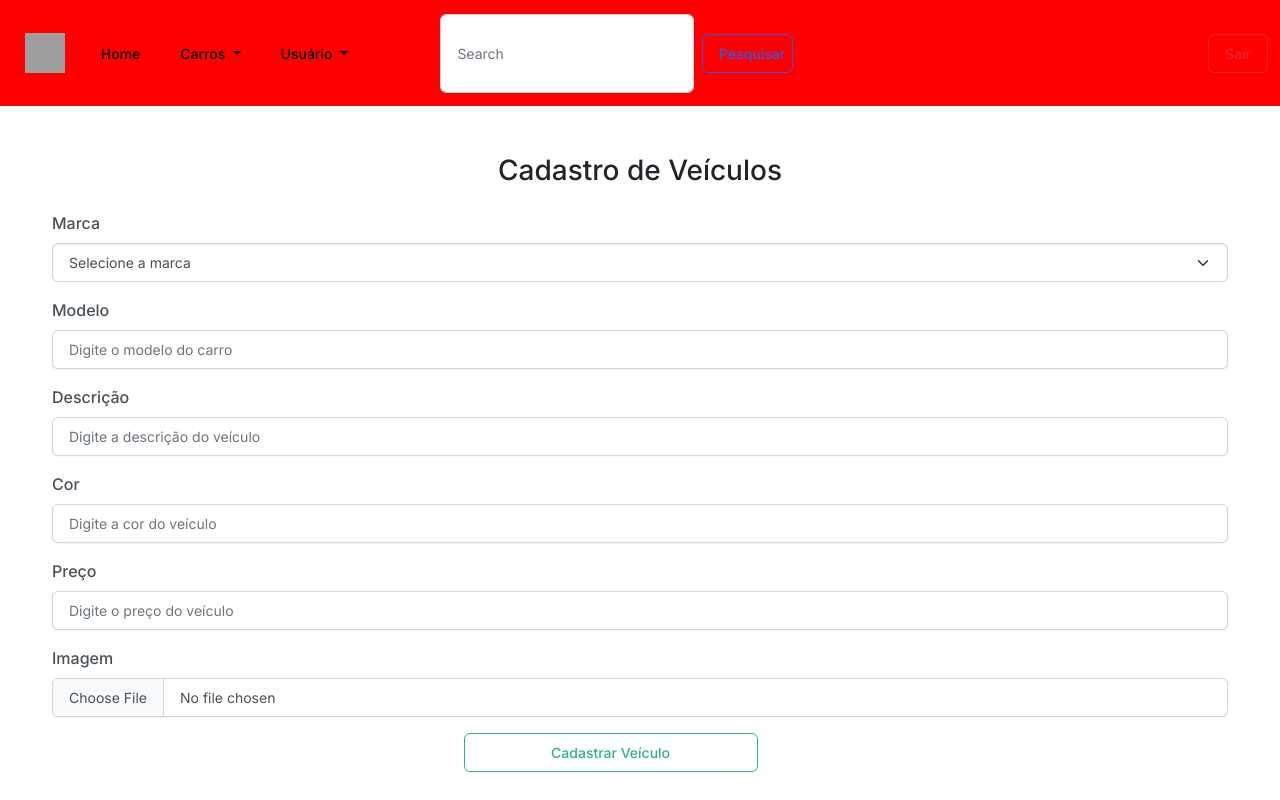
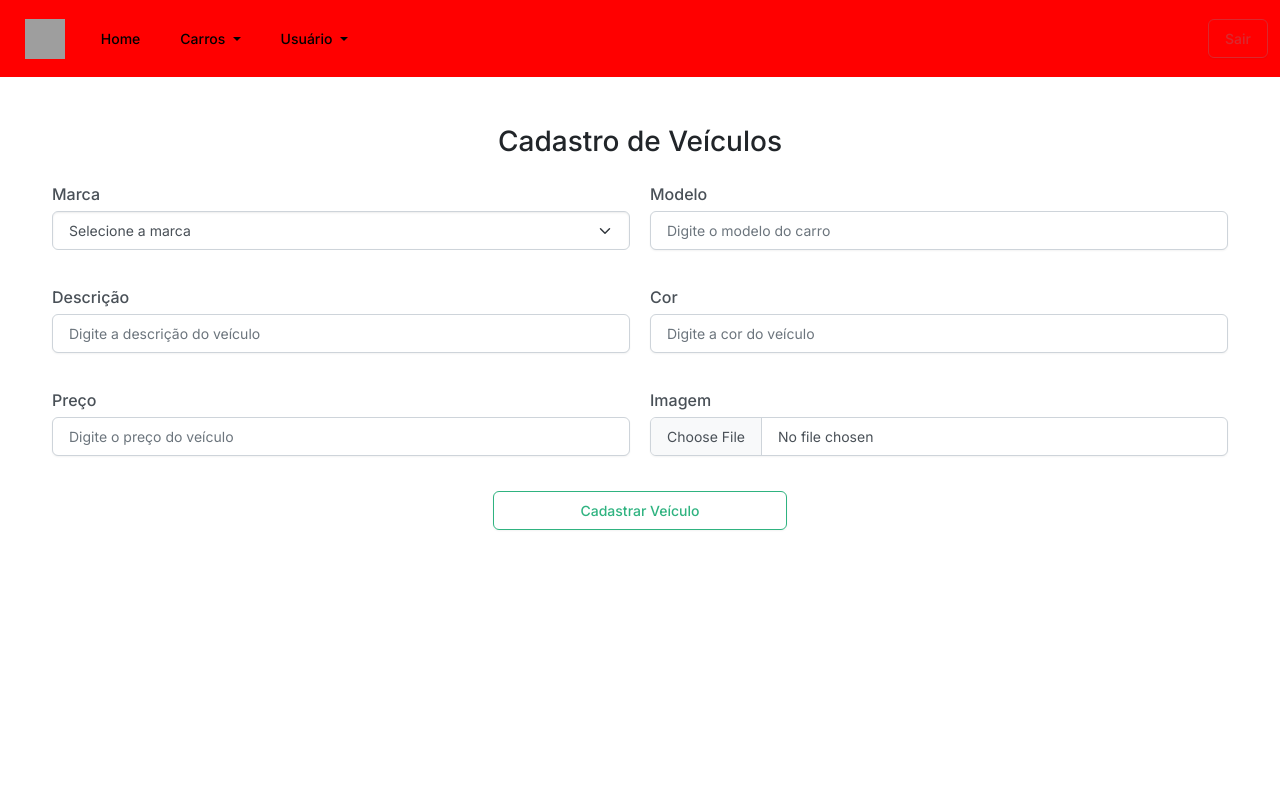
Before and after one commit to joystick2707/Loja-de-Carros, a PHP site: page /cadastroCarros.php in a window 1280 px wide. Run offline with PHP 8.4, Linux system fonts and the light colour scheme; data comes from the database, SQL or seed files in the repository; some libraries are stand-ins or nearby versions; grey boxes are pictures that could not be loaded.

Commit message:
formatação do forms de cadastro

```diff
--- a/cadastroCarros.php
+++ b/cadastroCarros.php
@@ -81,9 +81,9 @@ $result = $conn->query($sql);
     <meta charset="UTF-8">
     <meta name="viewport" content="width=device-width, initial-scale=1.0">
     <title>Cadastro de Veículos</title>
-    <link rel="stylesheet" href="src/style/cadastroVeiculos.css">
     <link href="https://bootswatch.com/5/zephyr/bootstrap.min.css" rel="stylesheet">
     <link rel="stylesheet" href="src/style/index.css">
+    <link rel="stylesheet" href="src/style/cadastroVeiculos.css">
     <link rel="stylesheet" href="https://cdn.jsdelivr.net/npm/sweetalert2@11.6.8/dist/sweetalert2.min.css">
 </head>
 <body>
@@ -117,10 +117,6 @@ $result = $conn->query($sql);
                         </ul>
                     </li>
                 </ul>
-                <form class="d-flex" role="search">
-                    <input class="form-control me-2" type="search" placeholder="Search" aria-label="Search" style="margin-left:10px">
-                    <button class="btn btn-outline-primary" type="submit">Pesquisar</button>
-                </form>
                 <a class="btn btn-outline-danger" href="login.php">Sair</a>
             </div>
         </div>
@@ -130,7 +126,8 @@ $result = $conn->query($sql);
 <main class="container mt-5">
     <h3 class="titulo">Cadastro de Veículos</h3>
     <form action="cadastroCarros.php" method="POST" enctype="multipart/form-data">
-        <div class="mb-3">
+        <div class="form-row">
+            <div class="form-group">
                 <label for="marca" class="form-label">Marca</label>
                 <select class="form-select" id="marca" name="marca" required>
                     <option value="">Selecione a marca</option>
@@ -145,29 +142,29 @@ $result = $conn->query($sql);
                     ?>
                 </select>
             </div>
-        <div class="mb-3">
+            <div class="form-group">
                 <label for="modelo" class="form-label">Modelo</label>
                 <input type="text" class="form-control" id="modelo" name="modelo" placeholder="Digite o modelo do carro" required>
             </div>
-        <div class="mb-3">
-            <label for="modelo" class="form-label">Descrição</label>
-            <input type="text" class="form-control" id="modelo" name="descricao" placeholder="Digite a descrição do veículo" required>
+            <div class="form-group">
+                <label for="descricao" class="form-label">Descrição</label>
+                <input type="text" class="form-control" id="descricao" name="descricao" placeholder="Digite a descrição do veículo" required>
             </div>
-        <div class="mb-3">
-            <label for="ano" class="form-label">Cor</label>
-            <input type="text" class="form-control" id="ano" name="cor" placeholder="Digite a cor do veículo" required>
+            <div class="form-group">
+                <label for="cor" class="form-label">Cor</label>
+                <input type="text" class="form-control" id="cor" name="cor" placeholder="Digite a cor do veículo" required>
             </div>
-        <div class="mb-3">
-            <label for="cor" class="form-label">Preço</label>
-            <input type="text" class="form-control" id="cor" name="preco" placeholder="Digite o preço do veículo" required>
+            <div class="form-group">
+                <label for="preco" class="form-label">Preço</label>
+                <input type="text" class="form-control" id="preco" name="preco" placeholder="Digite o preço do veículo" required>
             </div>
-        <div class="mb-3">
-            <label for="cor" class="form-label">Imagem</label>
-            <input type="file" class="form-control" id="imagem" name="imagem" placeholder="Selecione a imagem" required>
+            <div class="form-group">
+                <label for="imagem" class="form-label">Imagem</label>
+                <input type="file" class="form-control" id="imagem" name="imagem" required>
+            </div>
         </div>
 
-        <button type="submit" class="btn btn-outline-success" style="width: 25%; margin-left: 35%; margin-top: 1%;">Cadastrar Veículo</button>
-
+        <button type="submit" class="btn btn-outline-success">Cadastrar Veículo</button>
     </form>
 </main>
 
```
Lines whose indentation alone changed are shown as unchanged.
